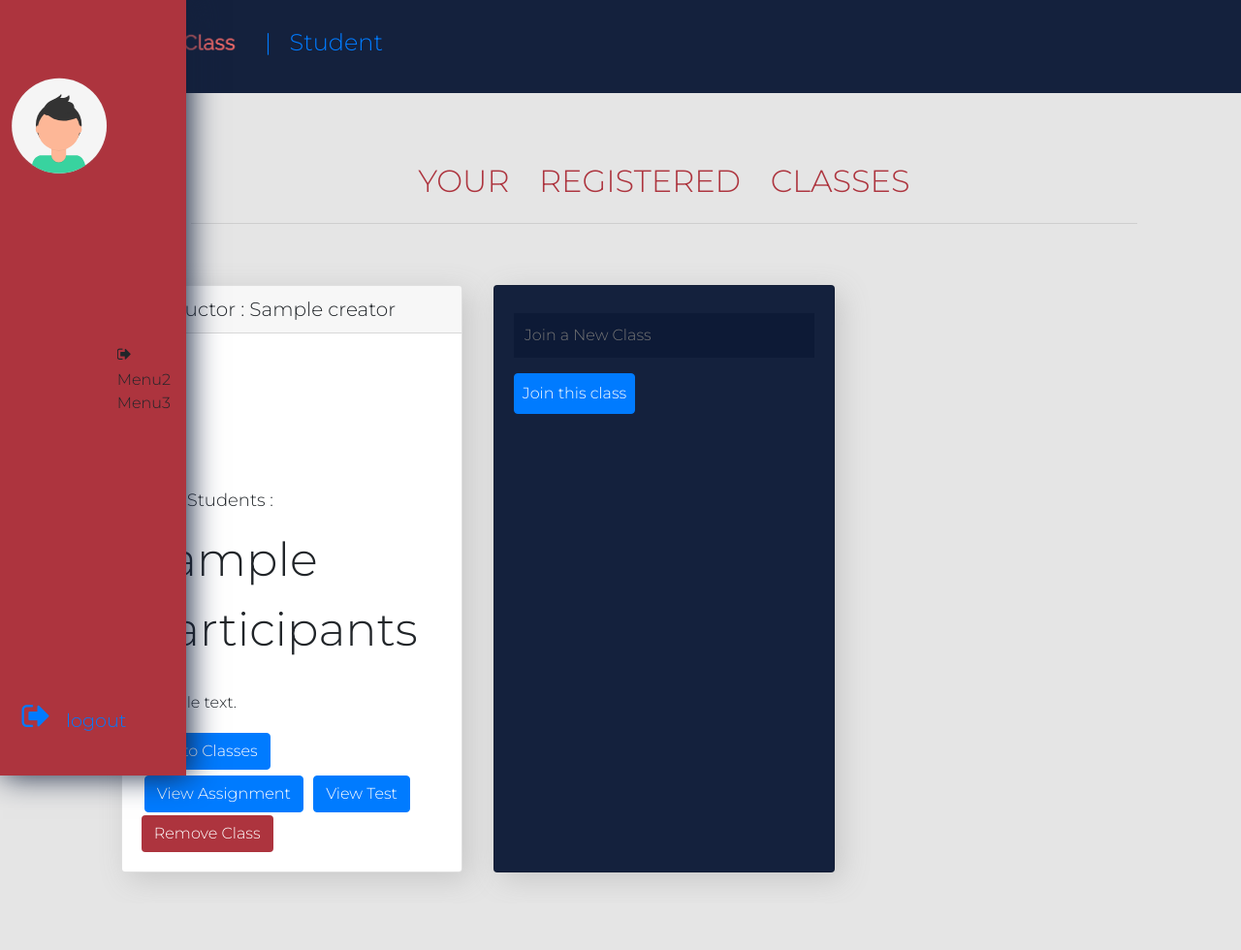
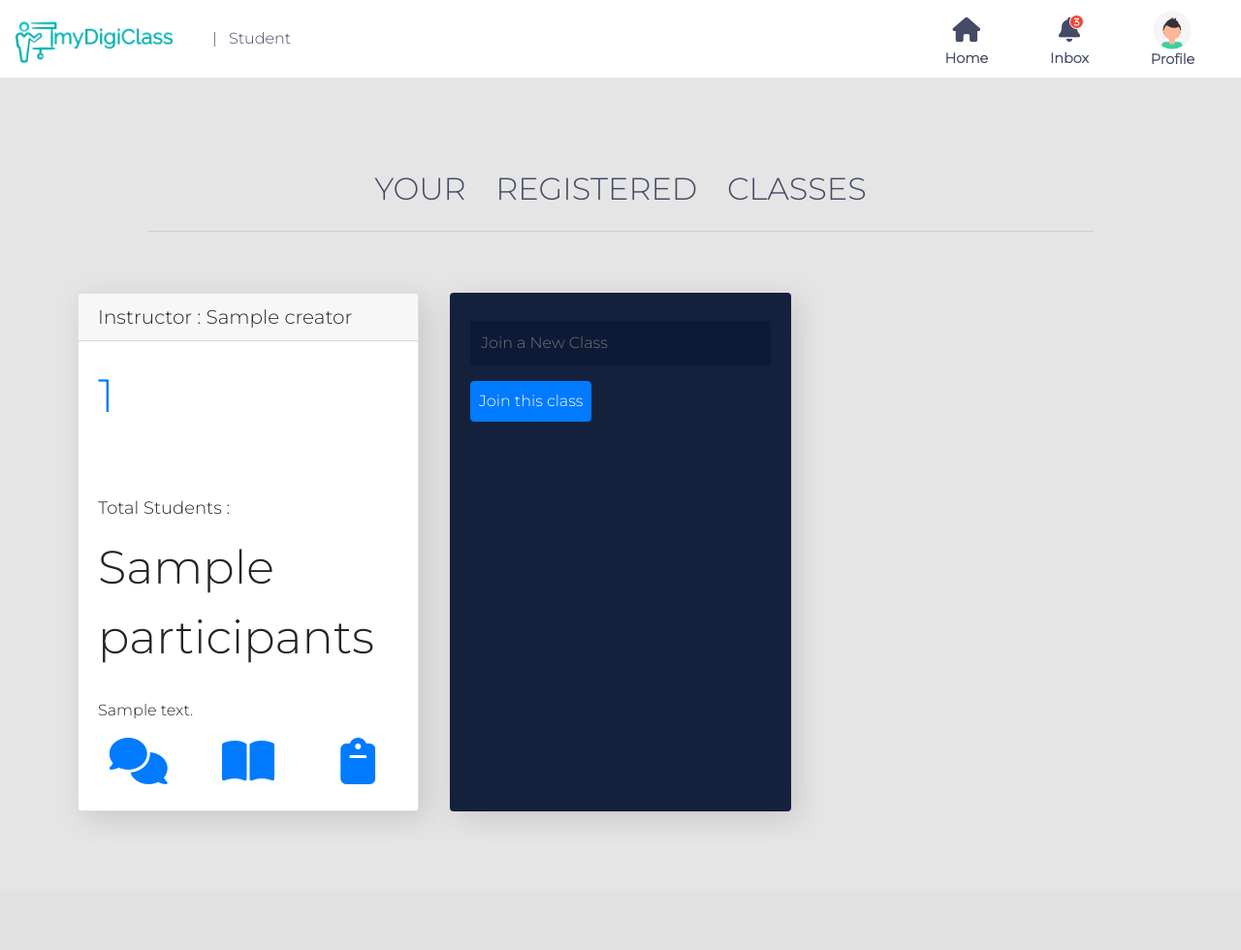
Before and after one commit to pan-kush/myDigiclass, a Flask app: template Template/class.html in a window 1280 px wide. Shown: the whole page at 97% size. After the commit the page ends 842 px from the top, so only its background shows below. Run offline with Flask 2, Linux system fonts and the light colour scheme; the template is opened without the code that fills it: most values are stand-ins (such as "Sample title", 1, 10 or a date in 2020); data that the repository does not hold is empty; some libraries are stand-ins or nearby versions.

Commit message:
updated nav bar

```diff
--- a/Template/class.html
+++ b/Template/class.html
@@ -7,7 +7,6 @@
 	{% else %}
 		Student
 	{% endif %}</title>
-
 	<link rel="stylesheet" href="https://stackpath.bootstrapcdn.com/bootstrap/4.5.0/css/bootstrap.min.css" integrity="sha384-9aIt2nRpC12Uk9gS9baDl411NQApFmC26EwAOH8WgZl5MYYxFfc+NcPb1dKGj7Sk" crossorigin="anonymous">
 
 	<!-- JS, Popper.js, and jQuery -->
@@ -16,9 +15,9 @@
 	<script src="https://stackpath.bootstrapcdn.com/bootstrap/4.5.0/js/bootstrap.min.js" integrity="sha384-OgVRvuATP1z7JjHLkuOU7Xw704+h835Lr+6QL9UvYjZE3Ipu6Tp75j7Bh/kR0JKI" crossorigin="anonymous"></script>
 
 	<!-- Font Awesome -->
-	<link rel="stylesheet" href="https://stackpath.bootstrapcdn.com/font-awesome/4.7.0/css/font-awesome.min.css">
-<!--
-	<link rel="stylesheet" href="https://maxcdn.bootstrapcdn.com/bootstrap/3.4.1/css/bootstrap.min.css"> -->
+	<!-- <link rel="stylesheet" href="https://stackpath.bootstrapcdn.com/font-awesome/4.7.0/css/font-awesome.min.css"> -->
+
+	<script src="https://kit.fontawesome.com/3e7eccbab5.js" crossorigin="anonymous"></script>
   <script src="https://ajax.googleapis.com/ajax/libs/jquery/3.5.1/jquery.min.js"></script>
   <script src="https://maxcdn.bootstrapcdn.com/bootstrap/3.4.1/js/bootstrap.min.js"></script>
   <link rel="stylesheet" href="../static/css/view.css">
@@ -29,32 +28,60 @@
 </head>
 <body onload="onload()">
 
-	<div class="navbar-home">
-		<a class="navbar-brand" href="#" style="font-size:x-large;"><img src="../static/icons/logo.png" alt="" height="50px" > | &nbsp;
+	<nav class="navbar-home navbar navbar-expand-lg">
+		<a class="navbar-brand" href="#" style="font-size:x-large;"><img src="../static/icons/logo.png" alt="" height="50px" >
+		</a>
+		<span class="position"> | &nbsp;
 			{% if occ=="teacher" %}
-				Teacher
+			Teacher
 			{% else %}
-				Student
+			Student
 			{% endif %}
-		</a>
-	</div>
+		</span>
 
-	<nav class="navbar navbar-dark side-menu">
+<!--
+		<button class="navbar-toggler" type="button" data-toggle="collapse" data-target="#navbarSupportedContent" aria-controls="navbarSupportedContent" aria-expanded="false" aria-label="Toggle navigation">
+			<span class="navbar-toggler-icon"></span>
+		  </button> -->
 
-		<div class="profile">
-			<div class="icon">
-				<img src="../static/img/avatar.svg" alt="">
-			</div>
+		<div class="panel navbar-expand-md" id="navbarSupportedContent">
+			<ul class="navbar-nav ml-auto">
+				<li class="nav-item">
+					<i class="fas fa-home fa-2x home-icon"></i>
+					<p class="icon-caption">Home</p>
+				</li>
+				<li class="nav-item" style="position: relative;">
+
+					<!-- if lengthOfNotif > 0 -->
+						<i class="fas fa-2x notify-count">3</i>
+
+					<i class="fas fa-2x fa-bell"></i>
+					<p class="icon-caption">Inbox</p>
+				</li>
+				<li class="nav-item" id="icon-profile">
+					<img id="avatar" src="../static/img/avatar.svg"alt="">
+					<p class="icon-caption">Profile</p>
+				</li>
+				<div class="dropdown-profile" onclick="toggleProfileMenu()">
+					<ul class="profile-options">
+						<li class="menu-item">
+							<i class="fas fa-user-circle dropdown-item-icon"></i>
+							<a href="#">{{ name }}</a>
+						</li>
+						<li class="menu-item">
+							<i class="fas fa-user-cog dropdown-item-icon"></i>
+							<a href="#">Settings</a></li>
+						<li class="menu-item">
+							<i class="fas fa-sign-out-alt dropdown-item-icon"></i>
+							<a href="/logout">Logout</a></li>
+					</ul>
+				</div>
+
+			</ul>
+
+
 		</div>
 
-		<ul>
-			<li><i class="fa fa-sign-out icon"></i></li>
-			<li>Menu2</li>
-			<li>Menu3</li>
-		</ul>
-		<div class="logout">
-			<a href="/logout"><i class="fa fa-sign-out icon-logout"><span class="menu-text">LogOut</span></i></a>
-		</div>
 	</nav>
 
 		<!-- <nav class="navbar navbar-dark bg-dark navbar-static-top" style="font-size: large;">
@@ -191,18 +218,26 @@
 						</font>
 					</div>
 				<p class="card-text">{{ class.desc }}</p>
-				<a href="{{ url_for('chats',cls_id = class.cls_id) }}" class="btn btn-primary btn-custom">Go to Classes</a>
+				<div class="options">
+					<div class="row">
+						<div class="col-lg-4 col-md-4 col-sm-4 icon-shelf"><a href="{{ url_for('chats',cls_id = class.cls_id) }}" class="icon-card"><i class="fas fa-3x fa-comments"></i></a>
+						</div>
+						<div class="col-lg-4 col-md-4 col-sm-4 icon-shelf"><a href="/viewAss?cls_id={{ class.cls_id }}" class="icon-card"><i class="fas fa-3x fa-book-open"></i></a>
+						</div>
+						<div class="col-lg-4 col-md-4 col-sm-4 icon-shelf"><a href="/view_test?cls_id={{ class.cls_id }}" class="icon-card"><i class="fas fa-3x fa-clipboard"></i></a>
+						</div>
+					</div>
 
-				<a href="/viewAss?cls_id={{ class.cls_id }}" class="btn btn-primary btn-custom">View Assignment</a>
+				</div>
 
-				<a href="/view_test?cls_id={{ class.cls_id }}" class="btn btn-primary btn-custom">View Test</a>
 
+<!--
 				{% if occ!="teacher" %}
 				<button class="btn remove-btn btn-custom" onclick='removeClass("{{ class.cls_id }}")' >Remove Class</button>
 				{% else %}
 
 				<button class="btn remove-btn btn-custom"onclick='deleteClass("{{ class.cls_id }}")' >Delete Class</button>
-				{% endif %}
+				{% endif %} -->
 
 				</div>
 			</div>
@@ -281,7 +316,14 @@
 	{% endif %}
 
 
+
+
 <script type="text/javascript">
+
+
+
+
+
 
 	$(document).ready(function(){
 	  $('.dropdown-submenu a.test').on("click", function(e){
@@ -415,5 +457,9 @@ function onload() {
 </script>
 </form>
 </div>
+
+
+<script src="../static/js/class.js"></script>
+
 </body>
 </html>
--- a/static/css/view.css
+++ b/static/css/view.css
@@ -1,222 +1,175 @@
-/* .classes{
-    border: 1px solid black;
-    background: #d1d0cd;
-    width: 30%;
-    height: 100px;
-    margin-bottom: 3%;
-    margin-left: auto;
-    margin-right: auto;
-    text-align: center;
-}
-.input{
-    border-radius: 5px;
-    margin-bottom: 10px;
-    padding-bottom: 10px;
-}
-body {
-  background-image: url('/static/img/bg6.webp');
-  background-repeat: no-repeat;
-  background-attachment: fixed;
-  background-size: 100% 100%;
-}
-@media screen and (max-width: 950px){
-.col-4{
-display: none;
-}
-
-.col-8{
-margin-left: auto;
-margin-right: auto;
-
-}
-.totalCount{
-display: none;
-}
-} */
-
-/*
-
-.classes{
-  border: 1px solid black;
-  background: #d1d0cd;
-  width: 30%;
-  height: 100px;
-  margin-bottom: 3%;
-  margin-left: auto;
-  margin-right: auto;
-  text-align: center;
-}
-.input{
-  border-radius: 5px;
-  margin-bottom: 10px;
-  padding-bottom: 10px;
-}
-
-#myUL {
-  list-style-type: none;
-  padding: 0;
-  margin-bottom: 0;
-
-}
-
-
-
-.button-danger
-{
-display: block;
-width: 100%;
-height: 50px;
-border-radius: 5px;
-outline: none;
-border: none;
-background-image: linear-gradient(to right,#669999,  #5c8a8a, #3d5c5c);
-background-size: 200%;
-font-size: 1.2rem;
-color: #fff;
-font-family: 'Poppins', sans-serif;
-text-transform: uppercase;
-margin-top: 0px;
-cursor: pointer;
-transition: .5s;
-}
-
-  #myUL li a:hover:not(.header) {
-    background-color: #eee;
-  }
-
-  .form-popup{
-    top:0;
-    left: 0;
-
-
-    position: absolute;
-    z-index: 10;
-    margin-left: 500px;
-    margin-right: 200px;
-    margin-top: 100px;
-    background-color: rgba(0,0,0,0.6);
-
-  }
-  .clg_ul{
-
-    overflow-y: scroll;
-    height: 300px;
-  }
-
-  #clginput:focus .clg_ul{
-    visibility: visible;
-  }
-  ::-webkit-scrollbar {
-  width: 6px;
-}
-  ::-webkit-scrollbar-track {
-  background: white;
-}
-
-::-webkit-scrollbar-thumb {
-  background: #888;
-}
-
-::-webkit-scrollbar-thumb:hover {
-  background: #555;
-}
-
-  @media screen and (max-width: 950px){
-  .col-4{
-    display: none;
-  }
-
-  .col-8{
-    margin-left: auto;
-    margin-right: auto;
-
-  }
-  .totalCount{
-    display: none;
-  }
-} */
-
 * {
   box-sizing: border-box;
-  /* border: 1px solid #333; */
+  /* border: 1px solid red; */
   font-family: 'Montserrat', sans-serif;
   overflow-x: hidden;
 }
 
-/* Vertical side-menu */
-
-.side-menu {
-  box-shadow: 3px 0px 30px #14213D;
-  z-index: 1000;
-  position: fixed;
-  top: 0px;
-  left: 0px;
-  height: 100vh;
-  width: 4.5rem;
-  background-color:  #AD343E;
-  transition: ease;
-  transition-duration: 0.6s;
-  overflow: hidden;
+body {
+  z-index: -999;
 }
 
-.side-menu:hover {
-  width: 12rem;
+.navbar-nav {
+  max-height: 6rem;
 }
 
-.side-menu:hover .icon img {
-  width: 100px;
-  height: 100px;
-  transition: ease-out;
-  transition-duration: 1s;
+.position {
+  color: #454B66;
+  font-size: 1rem;
 }
 
-
-.icon img{
-  height: 50px;
-  width: 50px;
-  position: absolute;
-  top : 5rem;
-  left: .7rem;
-  transition: ease-out;
-  transition-duration: .6s;
-}
-
-.logout {
-  /* border: 1px solid black; */
-  color: #fff;
-  position: absolute;
-  font-size: 2em;
-  bottom: 2rem;
-  left: 0.7em;
-}
-
-.menu-text {
-  margin-top: 0;
-  position: relative;
-  top:0;
-  text-transform: lowercase;
-  /* font-family: serif; */
-  /* border: 1px solid black ; */
-  font-size: 1.2rem;
-  padding-left: 1rem;
-  padding-bottom: 0.5rem;
-  margin-bottom: 1em;
+.panel {
+  display: inline;
+  margin-left: auto;
 }
 
 /* Horizontal navbar */
 
 .navbar-home {
-  background-color: #14213D;
-  height: 6rem;
+  position: fixed;
+  z-index: 1000;
+  background-color: #fff;
+  height: 5rem;
+  max-height: 5rem;
   width: 100%;
+  overflow: visible;
+  /* box-shadow: 7px 7px 30px #d2d2d2; */
 }
 
-.navbar-brand {
-  position: relative;
-  top: 1rem;
-  left: 5rem;
-  overflow: hidden;
+.navbar-brand img {
+  filter: invert(100%) contrast(200%);
+  /* filter: hue-rotate(100%); */
+  /* filter: contrast(100%); */
 }
+
+
+
+.nav-item {
+  font-size: 1rem;
+  color: #454B66;
+  padding-top: 1.2em;
+  margin: 0 2em 0 2em;
+  display: flex;
+  flex-direction: column;
+  justify-content: center;
+}
+
+.nav-item:hover {
+  cursor: pointer;
+  color: #F4442E;
+}
+
+
+.nav-item:hover .icon-caption{
+  cursor: pointer;
+  color: #F4442E;
+}
+
+#icon-profile img{
+  margin: auto;
+}
+
+.icon-caption {
+  text-align: center;
+  color: #454B66;
+  font-size: .9em;
+  font-weight: bold;
+  padding-top:0;
+}
+
+.fa-2x {
+  font-size: 1.6em;
+  margin: auto;
+}
+
+/* notification number */
+
+
+
+.panel .navbar-nav .nav-item .notify-count {
+  padding-left: 3.3px;
+  padding-top: 2.3px;
+  font-size: 9px;
+  color: #fff;
+  background-color: #F4442E;
+  top: 2.5em;
+  right: .5em;
+  position: absolute;
+  width: 15px;
+  height: 15px;
+  border-radius: 50%;
+  border: 1px solid #fff;
+}
+
+
+/* Profile Modal */
+
+
+#avatar{
+  height: 40px;
+  width: 40px;
+  /* border: 1px solid #677DB7; */
+  border-radius: 50%;
+}
+
+#icon-profile:hover #avatar {
+  border-color: #F4442E;
+}
+
+.dropdown-item-icon {
+  display: inline;
+  font-size: 1.1em;
+}
+
+.dropdown-profile {
+  display: none;
+  border-radius: 4px;
+  position: absolute;
+  z-index: 1000;
+  bottom: -9rem;
+  right: 2.3rem;
+  padding: 1em 0;
+  background-color: #f5f5f5;
+  box-shadow: 0px 5px 8px #ccc;
+  overflow: visible;
+}
+
+
+.dropdown-profile::before {
+  content:'';
+  position: absolute;
+  top: -1.3rem;
+  right: 10%;
+  /* transform: translateX(-5%); */
+  border: 12px solid;
+  border-color: transparent transparent #f5f5f5 transparent;
+
+}
+
+.profile-options {
+  padding: 0;
+}
+
+.menu-item:hover {
+  background-color: #fff;
+}
+
+.menu-item {
+  padding: .5em 1em;
+}
+
+.menu-item a, .menu-item i{
+  padding-left: .4em;
+  padding-right: .3em;
+  color: #0d1a36;
+}
+
+.menu-item:hover a, .menu-item:hover i{
+  /* color: #fff; */
+  text-emphasis: none;
+  text-decoration: none;
+}
+
 
 /* Content */
 
@@ -229,7 +182,7 @@ body {
   font-size: 28px;
   text-transform: uppercase;
   word-spacing: .8em;
-  color: #AD343E;
+  color: #454B66;
   font-weight: bolder;
 }
 
@@ -240,8 +193,7 @@ body {
 }
 
 .content {
-  margin-top: 1.5em;
-  margin-left: 2.8em;
+  margin-top: 8em;
   background-color: #e5e5e5;
   /* background:url("../img/bg6.webp") no-repeat;
   background-size: cover; */
@@ -266,6 +218,11 @@ body {
   box-shadow: 7px 7px 30px #c7c7c7;
   overflow: visible;
 }
+
+.icon-shelf {
+  text-align: center;
+}
+
 
 .btn-custom {
   margin: 3px;
--- a/static/js/class.js
+++ b/static/js/class.js
@@ -1,4 +1,53 @@
 
+
+// IMPLEMENTING PROFILE MODAL
+
+
+// console.log(profileMenu.style);
+
+
+// let toggleProfileMenu = () => {
+// 	this.classList.toggle("active");
+// 	console.log('profile button clicked');
+// 	// if(profileMenu.style.display === 'none') {
+// 	// 	profileMenu.style.display = 'block';
+// 	// } else {
+// 	// 	profileMenu.style.display = 'none';
+// 	// }
+// }
+// console.log(document.getElementById('icon-profile'));
+let profileDiv = document.getElementById('icon-profile');
+let profileMenu = document.getElementsByClassName('dropdown-profile')[0];
+profileMenu.style.display = 'none';
+profileDiv.onclick = function () {
+	let showDiv = () => { return (profileMenu.style.display == "none")};
+	if(showDiv()) {
+		profileMenu.style.display = 'block'
+	} else {
+		profileMenu.style.display = 'none'
+	}
+}
+
+// function toggleProfileMenu() {
+// 	console.log('inside method');
+
+// 	if(profileMenu.style.display === 'none') {
+// 		profileMenu.style.display = 'block';
+// 	} else {
+// 		profileMenu.style.display = 'none';
+// 	}
+// }
+
+
+
+// document.querySelector(".panel ul .dropdown-profile").addEventListener("click",
+// function(){
+// 	this.classList.toggle("active");
+// });
+
+
+
+// Previous JS code
 username=window.location.href.split("&")[1].split("=")[1]
 console.log(username)
 cls_id=window.location.href.split("&")[0].split("=")[1]
--- a/static/js/main.js
+++ b/static/js/main.js
@@ -18,3 +18,6 @@ inputs.forEach(input => {
 	input.addEventListener("focus", addcl);
 	input.addEventListener("blur", remcl);
 });
+
+
+// IMPLEMENTING PROFILE MODAL
```
Also changed, not shown: database.db, static/icons/inbox.svg (added).
